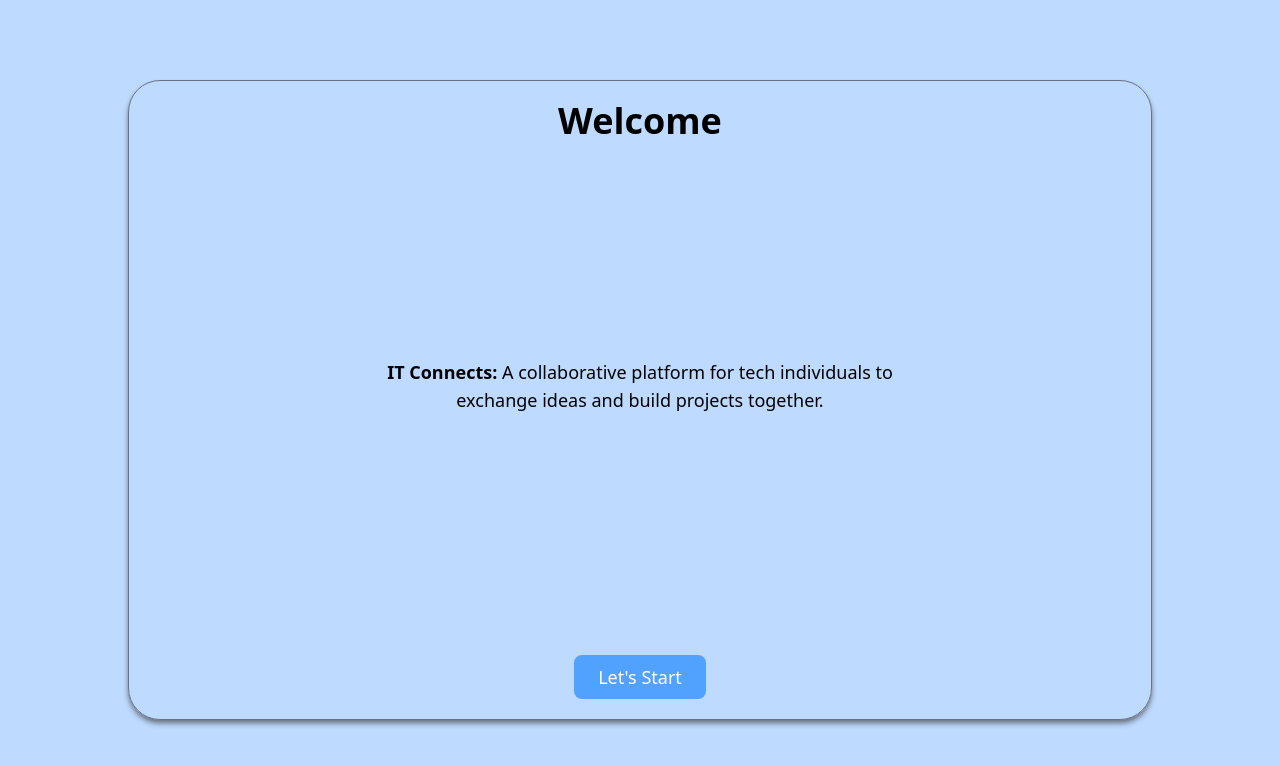
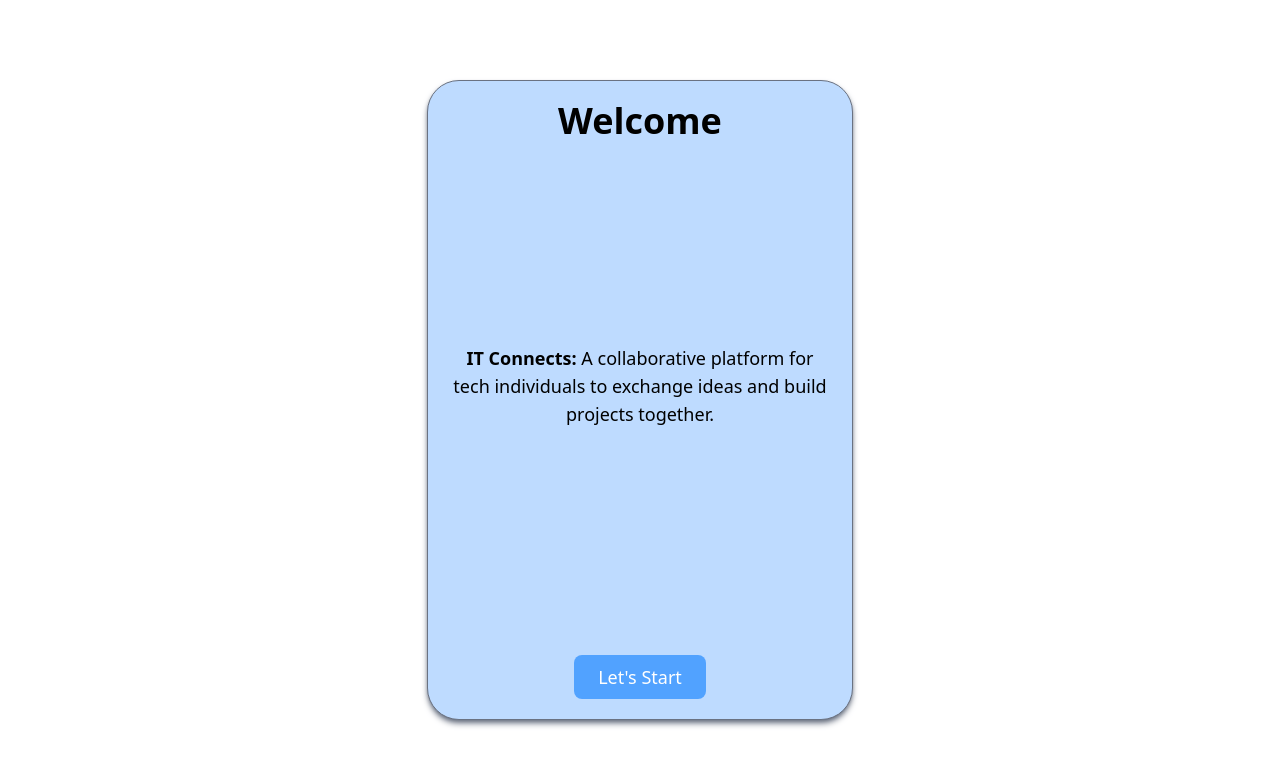
Before and after one commit to CarlAndreDiomon/itconnect_client, a React (Vite) app: page /landing in a window 1280 px wide. Shown: the top 766 px of the page. Built offline with nearby package versions, Linux system fonts and the light colour scheme.

Commit message:
Landing Page Version 1.1.0 | Full Responsiveness

```diff
--- a/src/pages/landingPage.jsx
+++ b/src/pages/landingPage.jsx
@@ -1,13 +1,15 @@
 export default function LandingPage() {
   return (
-    <main className="h-screen flex justify-center items-center bg-blue-200">
-      <article className="p-5 w-4/5 h-4/5 md:shadow-md md:border md:border-gray-500 md:shadow-gray-500 md:rounded-4xl flex flex-col">
+    <main className="h-screen flex justify-center items-center bg-blue-200 md:bg-white">
+      <article className=" p-5 2xl:p-13 w-4/5 h-4/5 md:w-2/4 lg:w-2/5 xl:w-2/6 2xl:md:w-2/5 md:shadow-md md:border md:bg-blue-200 md:border-gray-500 md:shadow-gray-500 md:rounded-4xl flex flex-col">
         <header className="flex justify-center">
-          <h1 className="text-center font-semibold text-4xl">Welcome</h1>
+          <h1 className="text-center font-semibold text-4xl 2xl:text-6xl">
+            Welcome
+          </h1>
         </header>
 
         <section className="flex-1 flex justify-center items-center">
-          <p className="text-center max-w-lg text-lg">
+          <p className="text-center max-w-lg 2xl:max-w-xl text-lg 2xl:text-3xl">
             <span className="font-bold">IT Connects:</span> A collaborative
             platform for tech individuals to exchange ideas and build projects
             together.
@@ -17,7 +19,7 @@ export default function LandingPage() {
         <footer className="flex justify-center mt-6">
           <a
             href="/"
-            className="bg-blue-400 text-white text-lg px-6 py-2 rounded-lg hover:bg-blue-700 transition"
+            className="bg-blue-400 text-white text-lg 2xl:text-4xl 2xl:p-6 px-6 py-2 rounded-lg hover:bg-blue-700 transition"
           >
             Let&apos;s Start
           </a>
```
